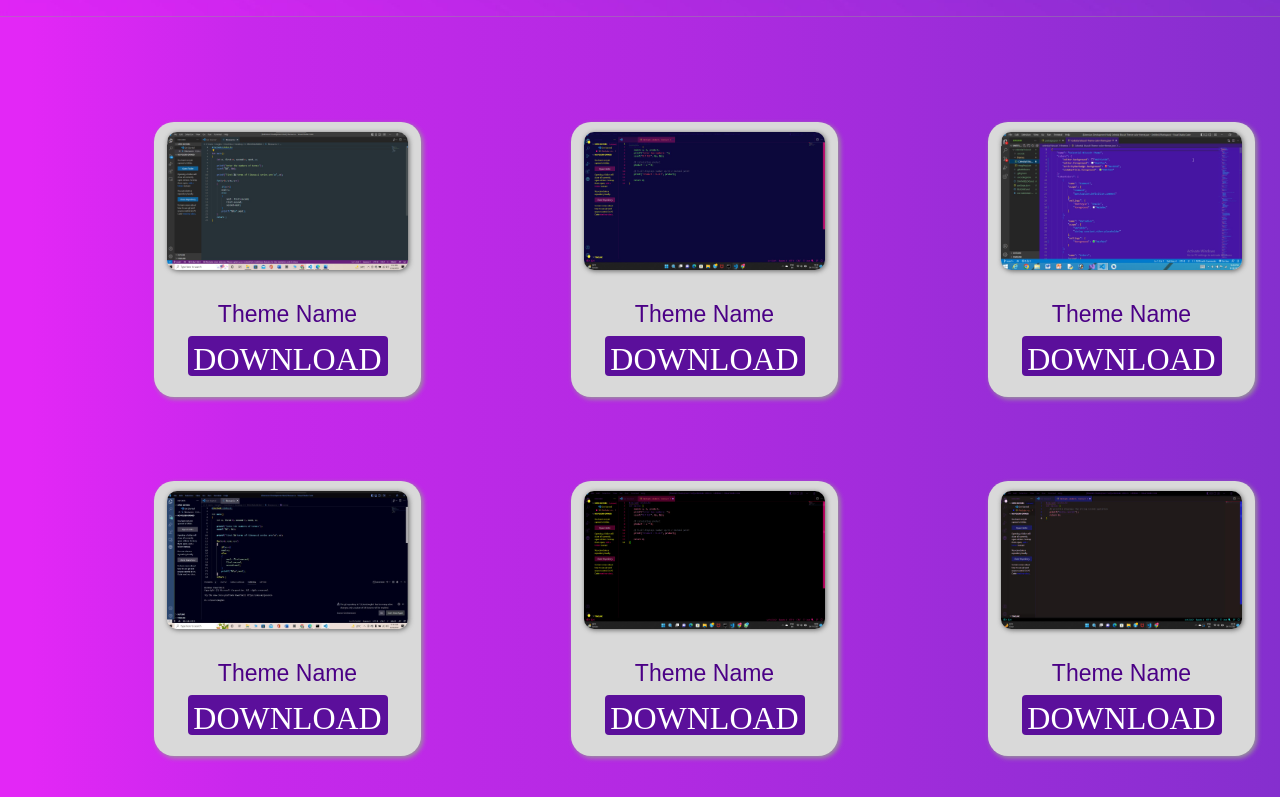
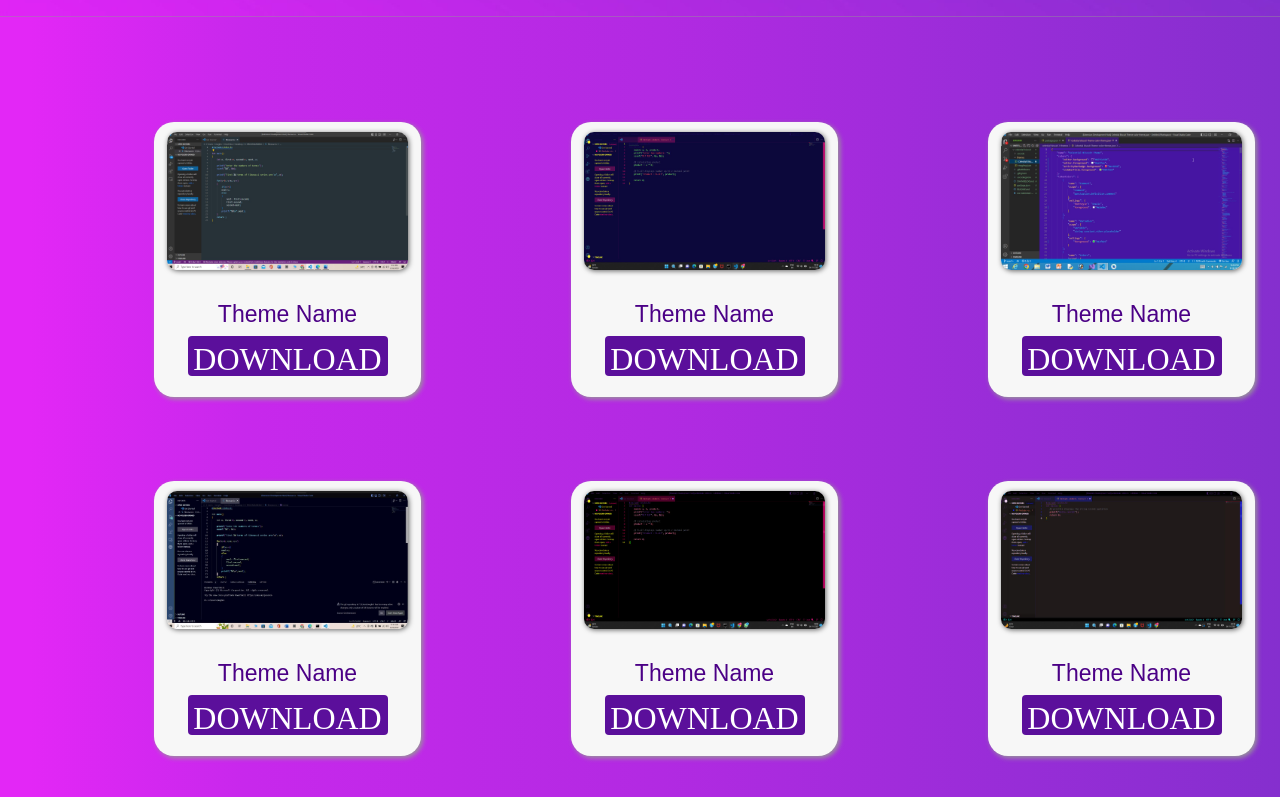
Before and after one commit to Ravenin7/Celestial-Biscuit-VSCode-Theme, a plain HTML site: page cbweb/homepage.html in a window 1280 px wide. Shown: the part 783-1580 px from the top of the page. Drawn offline with nearby package versions, Linux system fonts and the light colour scheme; a web font is replaced by a local one.

Commit message:
Update style.css

```diff
--- a/cbweb/style.css
+++ b/cbweb/style.css
@@ -219,7 +219,7 @@ section {
     width: 30px;
     border: transparent;
     position: absolute;
-    left: 50%;
+    left: 49.62%;
     top: 20px;
     cursor: pointer;
 }
@@ -241,6 +241,7 @@ section {
 
 @keyframes scroll-up {
     0% {
+        /* top:20%; */
         opacity: 0;
     }
 
@@ -278,6 +279,7 @@ section {
     left: 154px;
     top: 105px;
     width: 100%;
+    /* margin-left: 40px; */
     display: flex;
     flex-direction: row;
     height: 400px;
@@ -288,6 +290,7 @@ section {
     left: 154px;
     top: 464px;
     width: 100%;
+    /* margin-left: 40px; */
     display: flex;
     flex-direction: row;
     height: 400px;
@@ -298,10 +301,11 @@ section {
     width: 267px;
     height: 275px;
     padding: 10px 20px;
-    background-color: #D9D9D9;
+    background-color: #f7f7f7;
     box-shadow: 2px 2px 5px #999;
     border-radius: 20px;
     margin-right: 150px;
+    /* margin-left: 70px; */
     transition: box-shadow 0.5s;
     transition: transform 0.4s;
     -webkit-font-smoothing: antialiased;
@@ -336,6 +340,8 @@ section {
     font-weight: 500;
     font-size: 23px;
     line-height: 45px;
+    /* identical to box height */
+
 
     color: #4B0086;
 }
@@ -343,6 +349,8 @@ section {
 .card-content {
     position: absolute;
     bottom: 0;
+    /* font-weight: 100;
+    font-size: 0.75em; */
 }
 
 .button {
```
